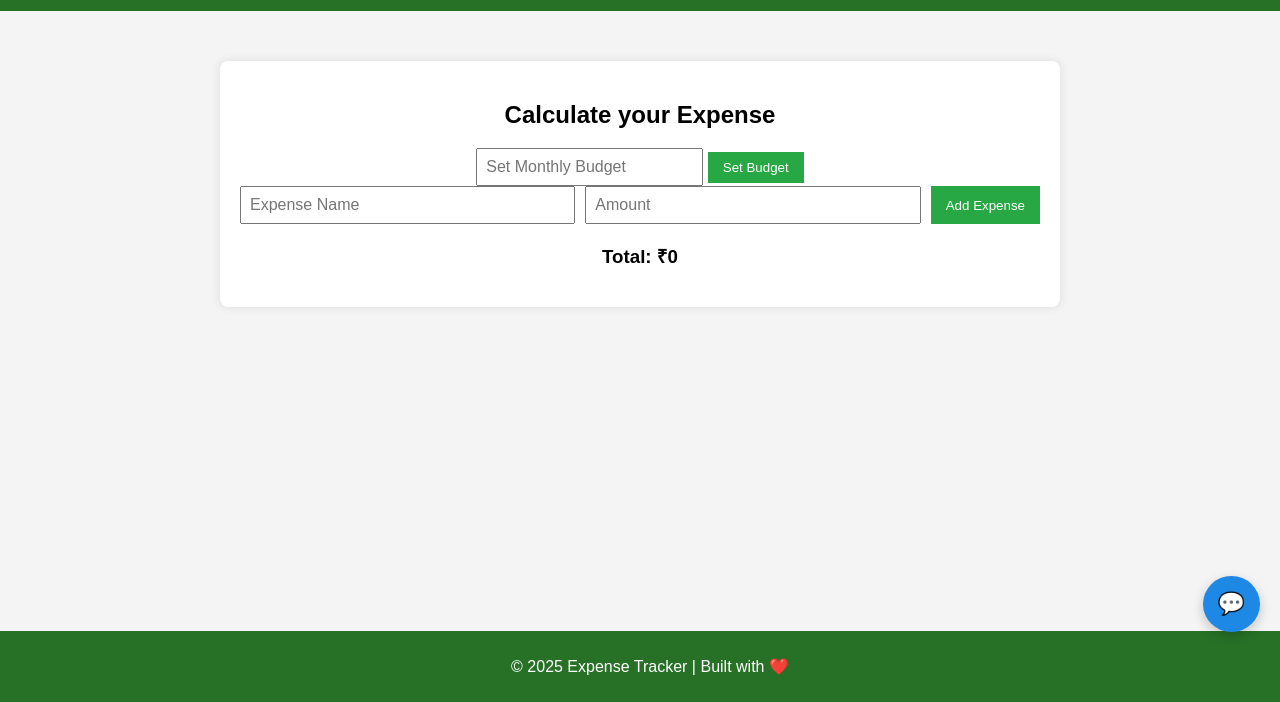
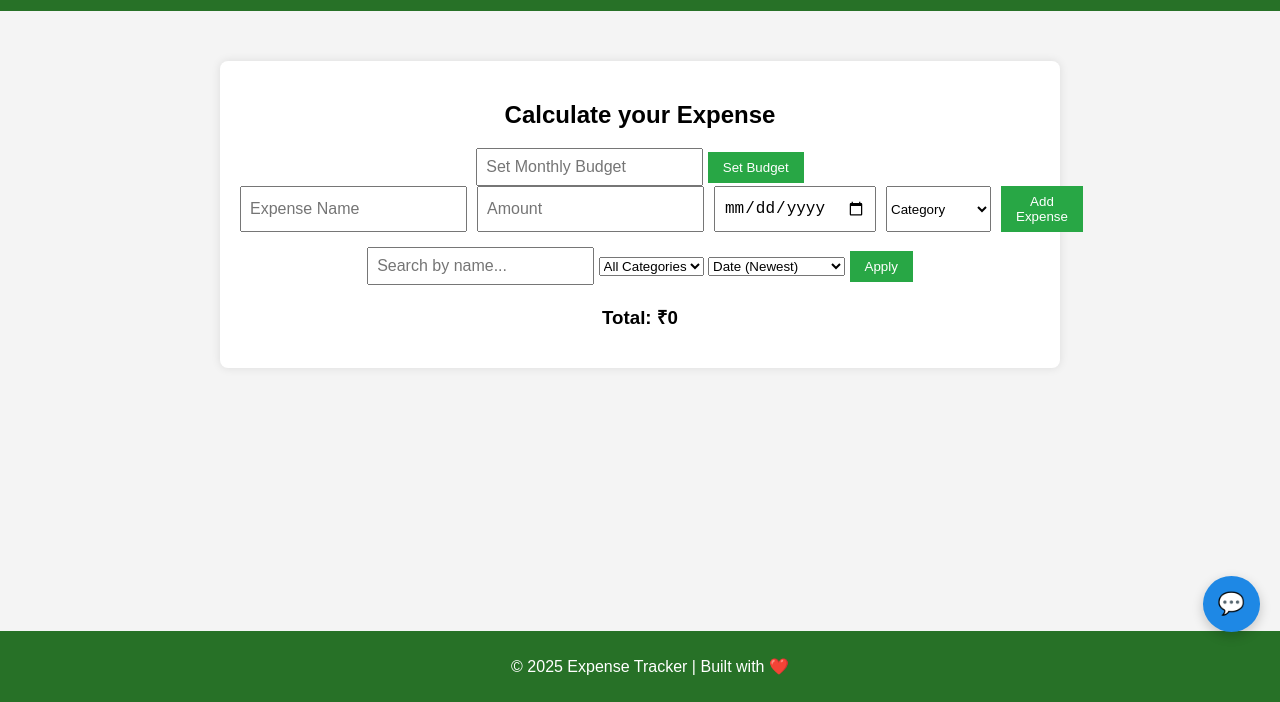
Before and after one commit to MeenakshiAM/Expense-Tracker, a plain HTML site: page index.html in a window 1280 px wide. Shown: the part 98-800 px from the top of the page. Drawn offline with Linux system fonts and the light colour scheme.

Commit message:
Update index.html

```diff
--- a/index.html
+++ b/index.html
@@ -40,11 +40,57 @@
         <div class="input-group">
             <input type="text" id="expense-name" placeholder="Expense Name">
             <input type="number" id="expense-amount" placeholder="Amount">
+            <input type="date" id="expense-date">
+            <select id="expense-category">
+                <option value="" disabled selected>Category</option>
+                <option value="Food">Food</option>
+                <option value="Transport">Transport</option>
+                <option value="Utilities">Utilities</option>
+                <option value="Entertainment">Entertainment</option>
+                <option value="Other">Other</option>
+            </select>
             <button onclick="addExpense()">Add Expense</button>
         </div>
+
+        <div class="filter-sort-group">
+            <input type="text" id="search-bar" placeholder="Search by name...">
+            <select id="filter-category">
+                <option value="all">All Categories</option>
+                <option value="Food">Food</option>
+                <option value="Transport">Transport</option>
+                <option value="Utilities">Utilities</option>
+                <option value="Entertainment">Entertainment</option>
+                <option value="Other">Other</option>
+            </select>
+            <select id="sort-by">
+                <option value="date-desc">Date (Newest)</option>
+                <option value="date-asc">Date (Oldest)</option>
+                <option value="amount-desc">Amount (High-Low)</option>
+                <option value="amount-asc">Amount (Low-High)</option>
+            </select>
+            <button onclick="applyFilters()">Apply</button>
+        </div>
+
         <ul id="expense-list"></ul>
         <h3>Total: ₹<span id="total-amount">0</span></h3>
     </div>
+
+    <template id="edit-template">
+        <li class="editing">
+            <input type="text" class="edit-name">
+            <input type="number" class="edit-amount">
+            <input type="date" class="edit-date">
+            <select class="edit-category">
+                <option value="Food">Food</option>
+                <option value="Transport">Transport</option>
+                <option value="Utilities">Utilities</option>
+                <option value="Entertainment">Entertainment</option>
+                <option value="Other">Other</option>
+            </select>
+            <button class="save-btn">Save</button>
+            <button class="cancel-btn">Cancel</button>
+        </li>
+    </template>
 
     <footer class="footer">
         <p>© 2025 Expense Tracker | Built with ❤️</p>
```
